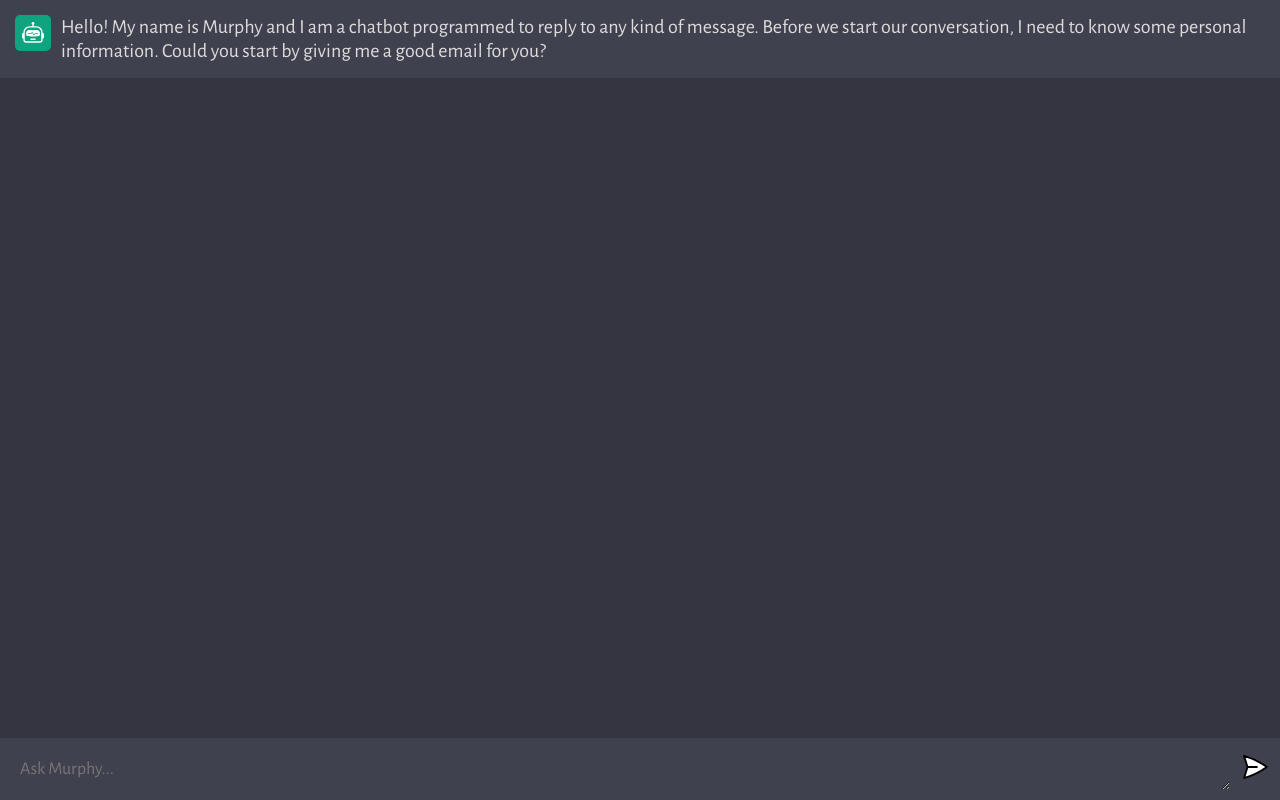
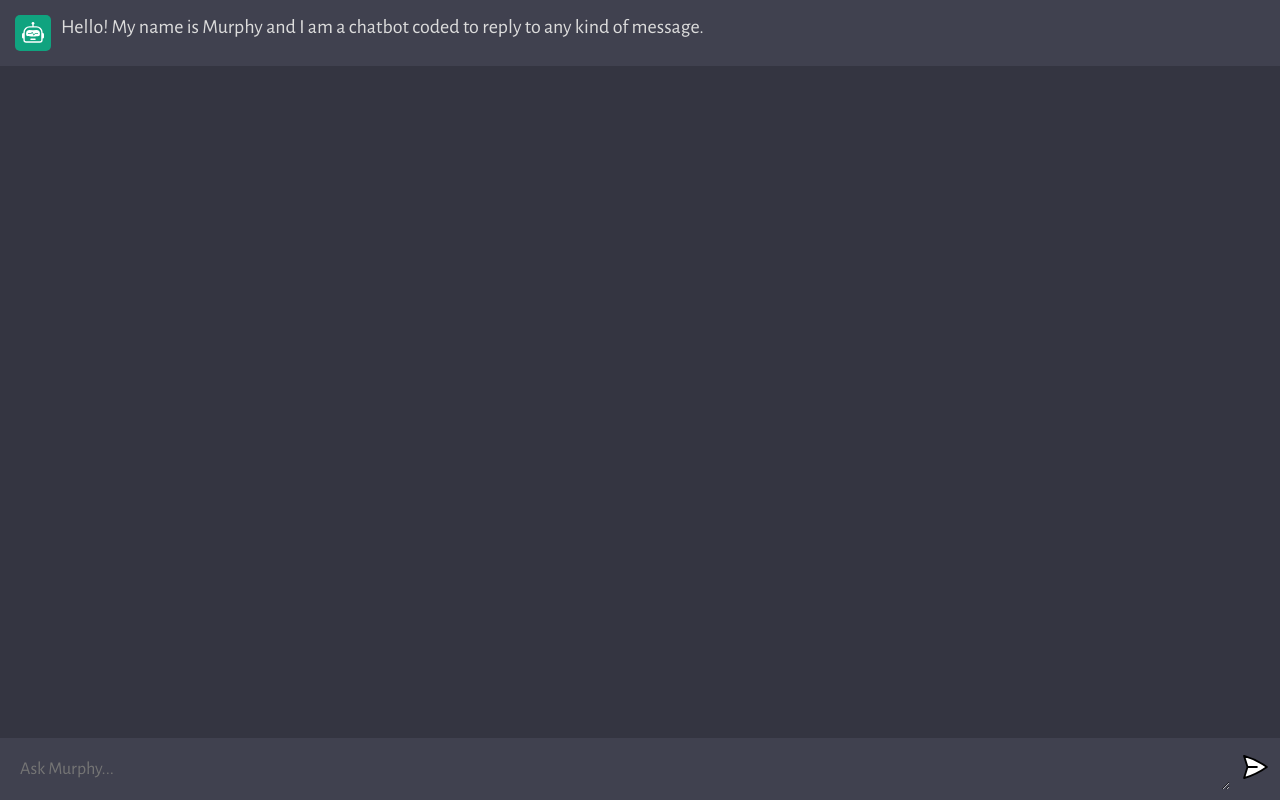
Before and after one commit to JacopoCirica/chatbot_test, a website built with Vite: page client/index.html in a window 1280 px wide. Built offline with nearby package versions, Linux system fonts and the light colour scheme; no server answers.

Commit message:
make it better1

```diff
--- a/client/index.html
+++ b/client/index.html
@@ -18,7 +18,7 @@
                     alt="bot"
                   />
               </div>
-              <div class="message" id=123456789>Hello! My name is Murphy and I am a chatbot programmed to reply to any kind of message. Before we start our conversation, I need to know some personal information. Could you start by giving me a good email for you? </div>
+              <div class="message" id=123456789>Hello! My name is Murphy and I am a chatbot coded to reply to any kind of message. </div>
           </div>
       </div>
       </div>
```
